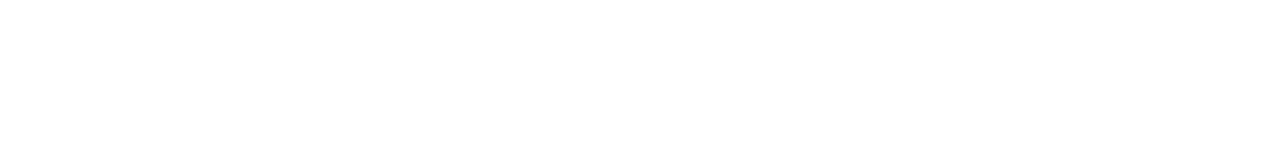
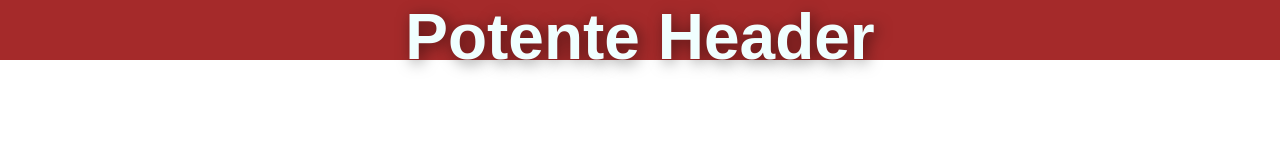
Before and after one commit to oigresp1997/membrillos_power, a plain HTML site: page index.html in a window 1280 px wide. Drawn offline with Linux system fonts and the light colour scheme.

Commit message:
:sparkle: Creado un header básico
Se ha añadido un header básico

```diff
--- a/css/app.css
+++ b/css/app.css
@@ -0,0 +1,26 @@
+*,
+::before,
+::after {
+    margin: 0;
+    padding: 0;
+    box-sizing: border-box;
+}
+
+html {
+    font-size: 16px;
+    font-family: sans-serif;
+}
+
+body {
+    min-height: 100vh;
+}
+
+header {
+    height: 60px;
+    background-color: brown;
+    color: azure;
+    font-size: 2em;
+    text-shadow: 3px 3px 15px rgba(0, 0, 0, 0.5);
+    justify-content: center;
+    text-align: center;
+}
--- a/index.html
+++ b/index.html
@@ -1,5 +1,6 @@
 <!DOCTYPE html>
 <html lang="en">
+
 <head>
     <meta charset="utf-8">
     <title>Page Title</title>
@@ -8,9 +9,13 @@
     <link rel="stylesheet" href="css/app.css">
     <link rel="shortcut icon" href="img/favicon.ico" type="image/x-icon">
 </head>
+<header>
+    <h1>Potente Header</h1>
+</header>
+
 <body>
-
     <!-- Scripts -->
     <script src="js/app.js"></script>
 </body>
+
 </html>
```
